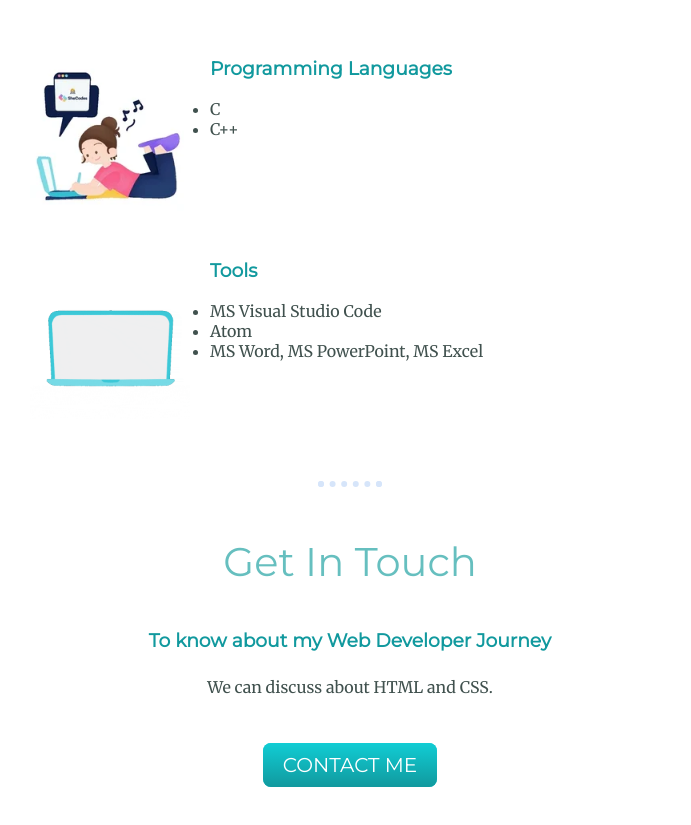
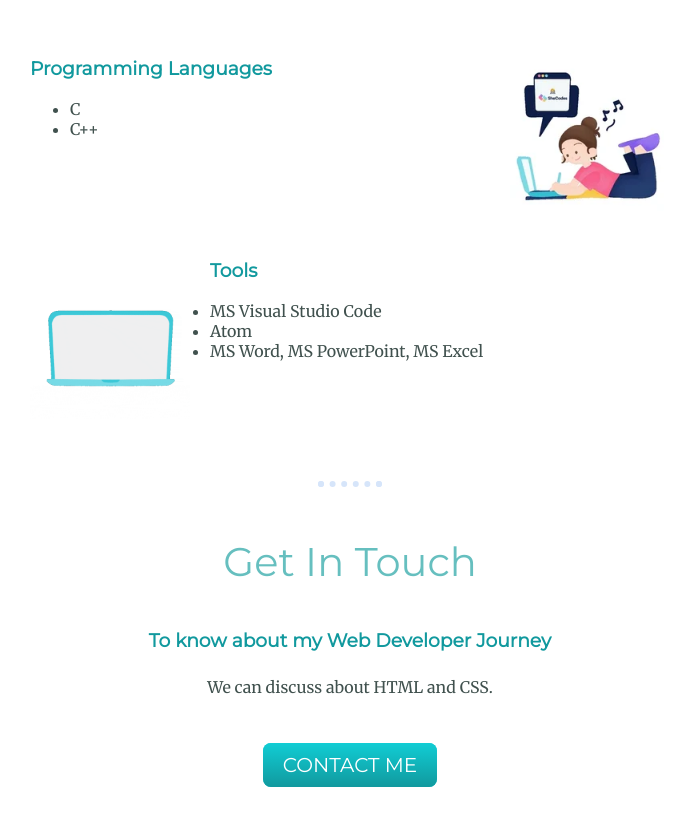
Before and after one commit to cwaniraj149/personal-website, a plain HTML site: page index.html in a window 1280 px wide. Shown: the part 1667-2492 px from the top of the page, without its empty margins (290-981 px from the left). Drawn offline with Linux system fonts and the light colour scheme.

Commit message:
Update style.css

```diff
--- a/css/style.css
+++ b/css/style.css
@@ -74,18 +74,14 @@ p {
 
 .shecodesImg {
   width: 25%;
-  float: left;
-  margin-right: 20px;
-  position: relative;
- left: 257.875;
+  float: right;
+
 }
 
 .editorImg {
   width: 25%;
   float: left;
   margin-right: 20px;
-  position: relative;
- left: 257.875;
 }
 
 .top-cloud {
```
